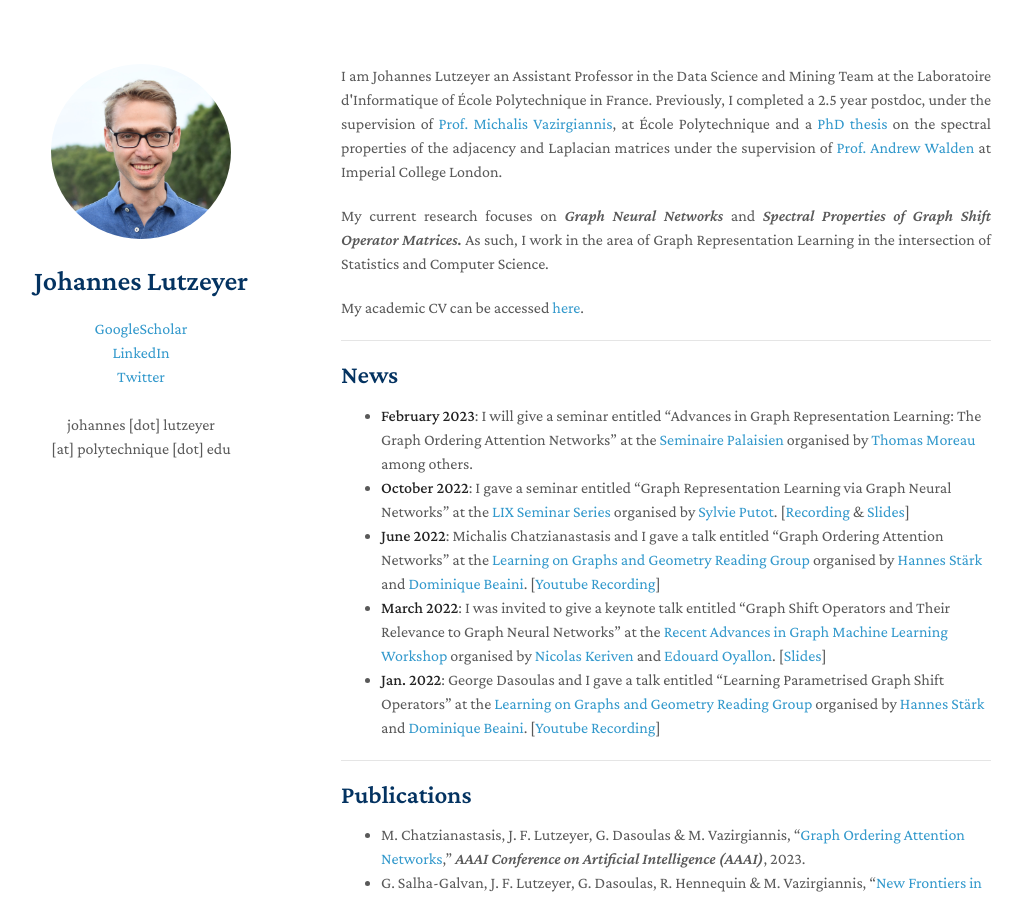
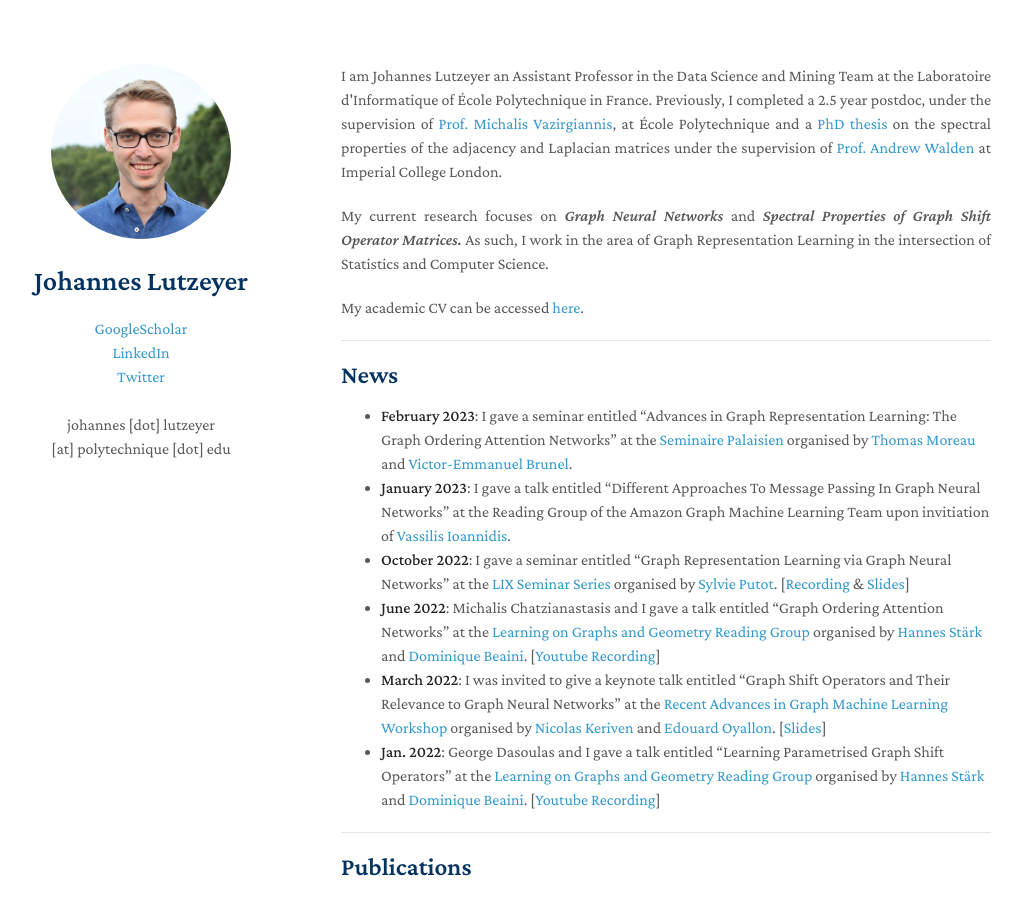
Before and after one commit to johanneslutzeyer/johanneslutzeyer.github.io, a Jekyll site: the page built from index.md, in a window 1280 px wide and 900 px high. Shown: the whole window, without its empty margins (129-1152 px from the left). Built offline with Jekyll 4.4.1, drawn with Linux system fonts in a browser that asks for light colours; our own code applies the rules of GitHub Pages for plain Markdown files; a script that is not in the unit is left out.

Commit message:
Update index.md

```diff
--- a/index.md
+++ b/index.md
@@ -14,7 +14,8 @@ My academic CV can be accessed <a href="https://johanneslutzeyer.com/doc/Johanne
 
 ## News
 
-- **February 2023**: I will give a seminar entitled "Advances in Graph Representation Learning: The Graph Ordering Attention Networks" at the <a href="https://palaisien.fly.dev/" target="_blank">Seminaire Palaisien</a> organised by <a href="https://tommoral.github.io/about.html" target="_blank">Thomas Moreau</a> among others.
+- **February 2023**: I gave a seminar entitled "Advances in Graph Representation Learning: The Graph Ordering Attention Networks" at the <a href="https://palaisien.fly.dev/" target="_blank">Seminaire Palaisien</a> organised by <a href="https://tommoral.github.io/about.html" target="_blank">Thomas Moreau</a> and <a href="https://www.ensae.fr/en/faculty/2979-victor-emmanuel-brunel" target="_blank">Victor-Emmanuel Brunel</a>.
+- **January 2023**: I gave a talk entitled "Different Approaches To Message Passing In Graph Neural Networks" at the Reading Group of the Amazon Graph Machine Learning Team upon invitiation of <a href="https://sites.google.com/site/vasioannidispw/" target="_blank">Vassilis Ioannidis</a>.
 - **October 2022**: I gave a seminar entitled "Graph Representation Learning via Graph Neural Networks" at the <a href="https://enseignement.medias.polytechnique.fr/channels/#seminaires-du-lix" target="_blank">LIX Seminar Series</a> organised by <a href="http://www.lix.polytechnique.fr/Labo/Sylvie.Putot/" target="_blank">Sylvie Putot</a>. [<a href="https://enseignement.medias.polytechnique.fr/videos/graph-representation-learning-by-graph-neural-networks-by-johannes-lutzeyer-dascim-team-october-22/" target="_blank">Recording</a> & <a href="https://johanneslutzeyer.com/doc/2022-10-20_JohannesLutzeyer_GraphRepresentationLearningViaGraphNeuralNetworks_Handout.pdf" target="_blank">Slides</a>]
 - **June 2022**: Michalis Chatzianastasis and I gave a talk entitled "Graph Ordering Attention Networks" at the <a href="https://hannes-stark.com/logag-reading-group" target="_blank">Learning on Graphs and Geometry Reading Group</a> organised by <a href="https://hannes-stark.com/" target="_blank">Hannes Stärk</a> and <a href="https://mila.quebec/en/person/dominique-beaini/" target="_blank">Dominique Beaini</a>. [<a href="https://www.youtube.com/watch?v=9CJs5TL-CSs" target="_blank">Youtube Recording</a>]
 - **March 2022**: I was invited to give a keynote talk entitled "Graph Shift Operators and Their Relevance to Graph Neural Networks" at the <a href="https://nkeriven.github.io/gml2022/" target="_blank">Recent Advances in Graph Machine Learning Workshop</a> organised by <a href="https://nkeriven.github.io/" target="_blank">Nicolas Keriven</a> and <a href="https://edouardoyallon.github.io/" target="_blank">Edouard Oyallon</a>. [<a href="https://johanneslutzeyer.com/doc/GraphShiftOperatorsAndTheirRelevanceToGraphNeuralNetworks_handout.pdf" target="_blank">Slides</a>]
```
